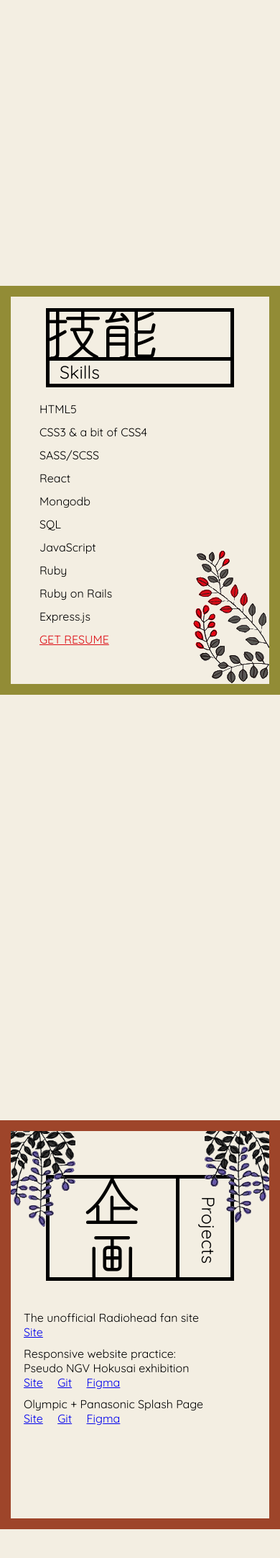
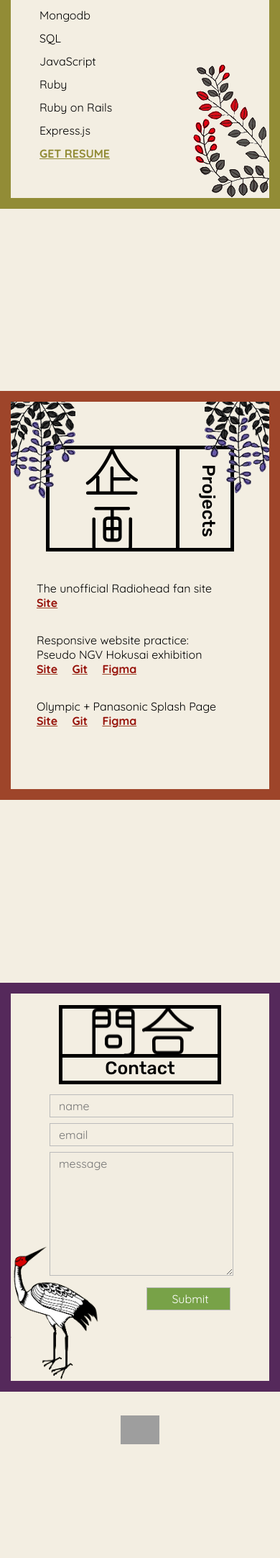
Before and after one commit to okichan/portfolio_v2, a PHP site: page / in a window 390 px wide. Shown: the part 2000-4164 px from the top of the page at 72% size. After the commit the page ends 4044 px from the top, so only its background shows below. Run offline with PHP 8.4, Linux system fonts and the light colour scheme; grey boxes are pictures that could not be loaded.

Commit message:
Complete mobile view

```diff
--- a/assets/main.css
+++ b/assets/main.css
@@ -31,30 +31,26 @@
 }
 
 .page-frame p {
-    font-family: 'Rubik', sans-serif !important;
+    font-family: 'Rubik', sans-serif;
     font-weight: 500;
     text-align: center;
+    background-color: transparent;
+    width: 100%;
+    position: absolute;
 }
 
 /* Tomomi Oki */
-.inner-frame > p {
+.inner-frame p {
     transform: rotate(90deg);
+    font-size: 30px;
     width: 170px;
-    font-size: 25px;
-    position: absolute;
     right: -54px;
     top: 44%;
-    background-color: transparent;
 }
 
 /* Full Stack Developer */
 .outer-frame > p {
-    position: absolute;
     bottom: 9px;
-    width: 100%;
-    /* text-align: center; */
-    /* font-weight: 500; */
-    background-color: transparent;
 }
 
 .inner-frame {
@@ -200,6 +196,7 @@
 
 /* Skills */
 .inner-frame-3 > p {
+    font-family: 'Rubik', sans-serif;
     font-size: 25px;
     font-weight: 500;
     position: relative;
@@ -223,13 +220,19 @@ ul, li {
 }
 
 .page-frame-3 li a {
-    color: #DD0D14;
-    /* transition: all 2s; */
+    color: #928C36;
+    font-weight: bold;
+    text-decoration: underline;
+    /* text-decoration-color: #928C36; */
+    text-decoration-skip: ink;
+    transition: all .5s;
 }
 
 .page-frame-3 li a:hover {
+    color: #C90E19;
+
     text-decoration: none;
-    font-weight: 500;
+    font-weight: bold;
 }
 /* Card 3 end */
 
@@ -278,18 +281,9 @@ ul, li {
     z-index: 0;
 }
 
-.bg-project {
-    background-image: url('/assets/project.png');
-    background-repeat: no-repeat;
-    background-position: 50% -10px;
-    width: 70%;
-    height: 100%;
-    border-right: 5px solid black;
-    background-color: transparent;
-}
-
 /* Projects */
 .inner-frame-4 > p {
+    font-family: 'Rubik', sans-serif;
     transform: rotate(90deg);
     width: 170px;
     font-size: 25px;
@@ -301,50 +295,157 @@ ul, li {
     background-color: transparent;
 }
 
+.bg-project {
+    background-image: url('/assets/project.png');
+    background-repeat: no-repeat;
+    background-position: 50% -10px;
+    width: 70%;
+    height: 100%;
+    border-right: 5px solid black;
+    background-color: transparent;
+}
+
+
 .separater {
     margin-left: auto;
     margin-right: auto;
-    width: 90%;
-    padding-bottom: 10px;
+    width: 80%;
+    padding-bottom: 2em;
 }
 
 .page-frame-4 span {
+    font-size: 16px;
     padding-right: 1em;
 }
+
+.page-frame-4 a {
+    color: #97130B;
+    text-decoration: underline;
+    text-decoration-color: #9E452A;
+    text-decoration-skip: ink;
+    font-weight: bold;
+    transition: color .5s;
+}
+
+.page-frame-4 a:hover {
+    color: #D44E47;
+
+    text-decoration: none;
+    font-weight: bold;
+}
+
+
 
 /* Card 4 end */
 
 
 
-.space-wide {
-    margin: 70vh 0;
+/* Card 5 start */
+.page-frame-5 {
+    box-sizing: border-box;
+    border: 15px solid #55295B;
+    width: 100vw;
+    height: 568px;
+    position: relative;
+    background: url('/assets/tsuru.png') no-repeat bottom left;
+    background-size: 124px;
+}
+
+.inner-frame-5 {
+    border: 5px solid black;
+    background-color: transparent;
+    width: 60%;
+    height: 100px;
+    margin: 0 auto;
+    position: relative;
+    top: 16px;
+}
+
+.bg-contact {
+    background-image: url('/assets/toiawase.png');
+    background-repeat: no-repeat;
+    background-position: 50%;
+    width: 100%;
+    margin-left: auto;
+    margin-right: auto;
+    height: 63px;
+    border-bottom: 5px solid black;
+    background-color: transparent;
+    /* border: 1px solid red; */
+}
+
+/* Contact */
+.inner-frame-5 > p {
+    font-family: 'Rubik', sans-serif;
+    font-size: 25px;
+    font-weight: 500;
+    position: relative;
+    text-align: center;
+    background-color: transparent;
+}
+
+form {
+    max-width: 70%;
+    margin: 10px auto 0 auto;
+    background-color: transparent;
+    /* border: 1px solid pink; */
+}
+
+input, textarea {
+    font-size: 1em;
+    display: block;
+    width: 96%;
+    margin: .5em auto;
+    padding: 5px 0px 5px 12px;
+    border: 1px solid #bbb;
+}
+
+input:focus, textarea:focus {
+    outline: none;
+    border:1px solid #78A248;
+    box-shadow: 0 0 6px #78A248;
+}
+
+textarea {
+    height: 160px;
+    background-color: rgba(243, 238, 226, 0.8);
 }
 
 
+input[type="submit"] {
+    color: white;
+    font-weight: normal;
+    float: right;
+    width: 117px;
+    background-color: #78A248;
+    padding-right: 7px;
+}
 
+input[type="submit"]:hover {
+    /* color: red; */
+    font-weight: normal;
+    float: right;
+    width: 117px;
+    background-color: #78A248;
+    -webkit-animation: pulse 2s infinite;
+}
 
+@-webkit-keyframes pulse
+{
+0% {background-color: #78A248;}
+50% {background-color: #3B610F;}
+100% {background-color: #78A248;}
+}
+/* Card 5 end */
 
+figure {
+    text-align: center;
+}
 
-
-
-
-
-
-
-
-
-
-
-
-
-
-
-
-
-
-
-
+.space-wide {
+    margin: 30vh 0;
+}
 
 .space-narrow {
-    margin: 10vh 0;
+    margin: 4vh 0;
 }
--- a/index.html
+++ b/index.html
@@ -1,4 +1,4 @@
-<!-- ruby -run -e httpd . -p 8000.txt -->
+<!-- ruby -run -e httpd . -p 8000 -->
 <!DOCTYPE html>
 <html lang="en">
     <head>
@@ -6,7 +6,7 @@
         <meta name="viewport" content="width=device-width, initial-scale=1.0">
         <meta http-equiv="X-UA-Compatible" content="ie=edge">
         <link rel="stylesheet" href="/assets/main.css">
-        <link href="https://fonts.googleapis.com/css?family=Quicksand|Rubik:400,500" rel="stylesheet">
+        <link href="https://fonts.googleapis.com/css?family=Quicksand:400,500,700|Rubik:400,500" rel="stylesheet">
 
         <!-- this one is for google -->
         <meta name="description" content="Tomomi's Portfolio">
@@ -100,12 +100,12 @@
             <div class="fix-random-space"></div>
 
             <div class="separater">
-                <p>The unofficial Radiohead fan site</p>
+                <span>The unofficial Radiohead fan site</p>
                 <span> <a href="https://secretary-answers-11183.netlify.com" target="_blank">Site</a> </span>
             </div>
 
             <div class="separater">
-                <p>Responsive website practice: <br>Pseudo NGV Hokusai exhibition</p>
+                <span>Responsive website practice: <br>Pseudo NGV Hokusai exhibition</p>
                 <span> <a href="https://car-park-attendant-navigator-15513.netlify.com/" target="_blank">Site</a></span>
                 <span> <a href="https://github.com/okichan/hokusai" target="_blank">Git</a> </span>
                 <span> <a href="https://www.figma.com/file/N8x0yhI3YZQ5KyqiCmJFDp5W/Responsive-Hokusai-NGV" target="_blank">Figma</a> </span>
@@ -123,20 +123,29 @@
     <div class="space-wide"></div>
 
     <!-- Card 5 -->
-    <div class="page-frame">
-        <div class="outer-frame">
-            <img class="girl-img" src="/assets/coder_girl.png" alt="coder girl">
-            <div class="inner-frame">
-                <img src="/assets/name.png" alt="Tomomi Oki">
-                <p>Tomomi Oki</p>
-            </div>
-            <p>Full Stack Developer</p>
+    <div class="page-frame-5">
+        <div class="inner-frame-5">
+            <div class="bg-contact"></div>
+            <p>Contact</p>
         </div>
+        <br>
+        <form action="/">
+            <input type="text" name="firstname" placeholder="name">
+            <input type="text" name="email" placeholder="email">
+            <textarea name="message" placeholder="message"></textarea>
+            <input type="submit">
+        </form>
     </div>
 
     <div class="space-narrow"></div>
 
-    <span> 🙈</span>
+    <figure>
+        <a href="https://github.com/okichan" target="_blank">
+            <img src="https://image.flaticon.com/icons/png/512/25/25231.png" alt="Jump to my Github" height="40px">
+        </a>
 
+    </figure>
+
+    <div class="space-narrow"></div>
 </body>
 </html>
```
Also changed, not shown: readme.md.
